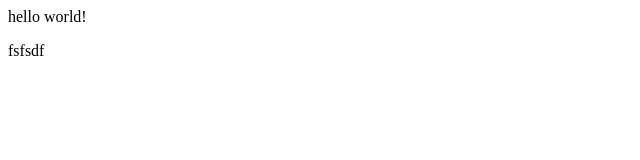
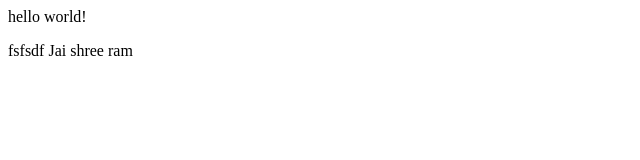
Before and after one commit to Nikitasharma2003/demoexample, a plain HTML site: page index.html in a window 1280 px wide. Shown: the full height of the page, 0-640 px from the left. Drawn offline with Linux system fonts and the light colour scheme.

Commit message:
after remote chenges commit

```diff
--- a/index.html
+++ b/index.html
@@ -1,2 +1,3 @@
 <p>hello world!</p>
 fsfsdf
+Jai shree ram
```
